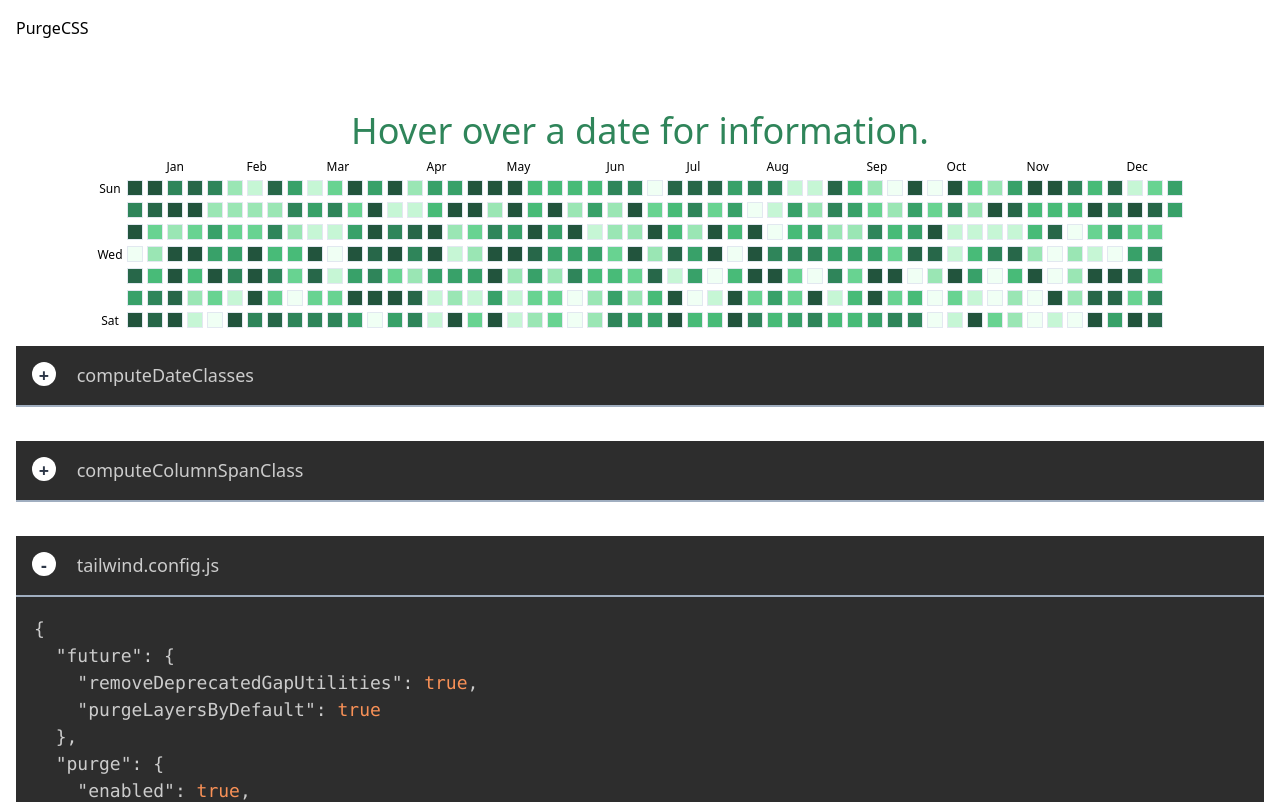
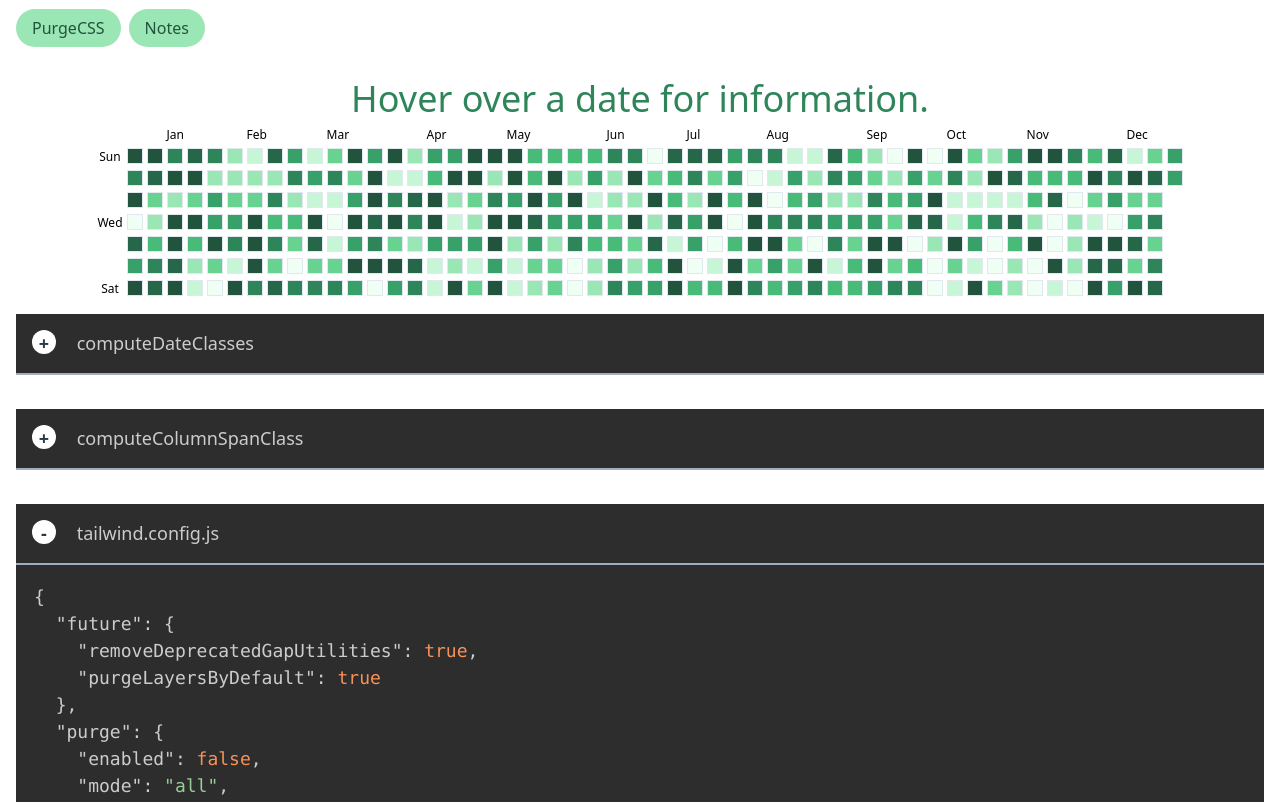
Before and after one commit to nsnyder/tailwind-demo, a Vue app: page / in a window 1280 px wide. Shown: the top 802 px of the page. Built offline with nearby package versions, Linux system fonts and the light colour scheme.

Commit message:
Remember the selected component
Update the page name
Add notes component

```diff
--- a/public/index.html
+++ b/public/index.html
@@ -5,7 +5,7 @@
     <meta http-equiv="X-UA-Compatible" content="IE=edge">
     <meta name="viewport" content="width=device-width,initial-scale=1.0">
     <link rel="icon" href="<%= BASE_URL %>favicon.ico">
-    <title><%= htmlWebpackPlugin.options.title %></title>
+    <title>So you want to learn Tailwind CSS</title>
   </head>
   <body>
     <noscript>
--- a/src/App.vue
+++ b/src/App.vue
@@ -1,9 +1,20 @@
 <template>
   <div id="app" class="m-4">
-    <div class="mb-8" @click="selectedIndex = index" v-for="(element, index) in demos" :key="index">
-      {{ element.name }}
-    </div>
-    <div class="py-8">
+    <ul class="space-x-2">
+      <li
+        class="inline-block"
+        v-for="(element, index) in demos"
+        :key="index"
+      >
+        <a :href="'#' + element.name"
+          class="mb-8 rounded-full bg-green-300 py-2 px-4 no-underline text-green-900"
+          @click="selectedIndex = index"
+        >
+          {{ element.name }}
+        </a>
+      </li>
+    </ul>
+    <div class="py-8 container m-auto">
       <component :is="selectedComponent.component" />
     </div>
   </div>
@@ -11,12 +22,23 @@
 
 <script>
   import PurgeCss from '~/components/PurgeCSS.vue';
+  import Notes from '~/components/Notes.vue';
 
   export default {
     name: 'App',
 
     components: {
       PurgeCss,
+      Notes,
+    },
+
+    mounted() {
+      let foundIndex = this.demos.findIndex(value => value.name === window.location.hash.substring(1));
+      if (foundIndex === -1) {
+        foundIndex = 0;
+      }
+
+      this.selectedIndex = foundIndex;
     },
 
     data() {
@@ -25,6 +47,10 @@
           {
             name: 'PurgeCSS',
             component: 'purge-css'
+          },
+          {
+            name: 'Notes',
+            component: 'notes'
           }
         ],
         selectedIndex: 0
--- a/src/components/PurgeCSS.vue
+++ b/src/components/PurgeCSS.vue
@@ -1,5 +1,5 @@
 <template>
-  <div class="container m-auto">
+  <div>
     <div class="text-center">
       <div class="text-4xl text-green-700">
         <template v-if="!currentDate">
--- a/tailwind.config.js
+++ b/tailwind.config.js
@@ -4,7 +4,7 @@ module.exports = {
     purgeLayersByDefault: true,
   },
   purge: {
-    enabled: true,
+    enabled: false,
     mode: 'all',
     content: [
       './src/**/*.html',
```
